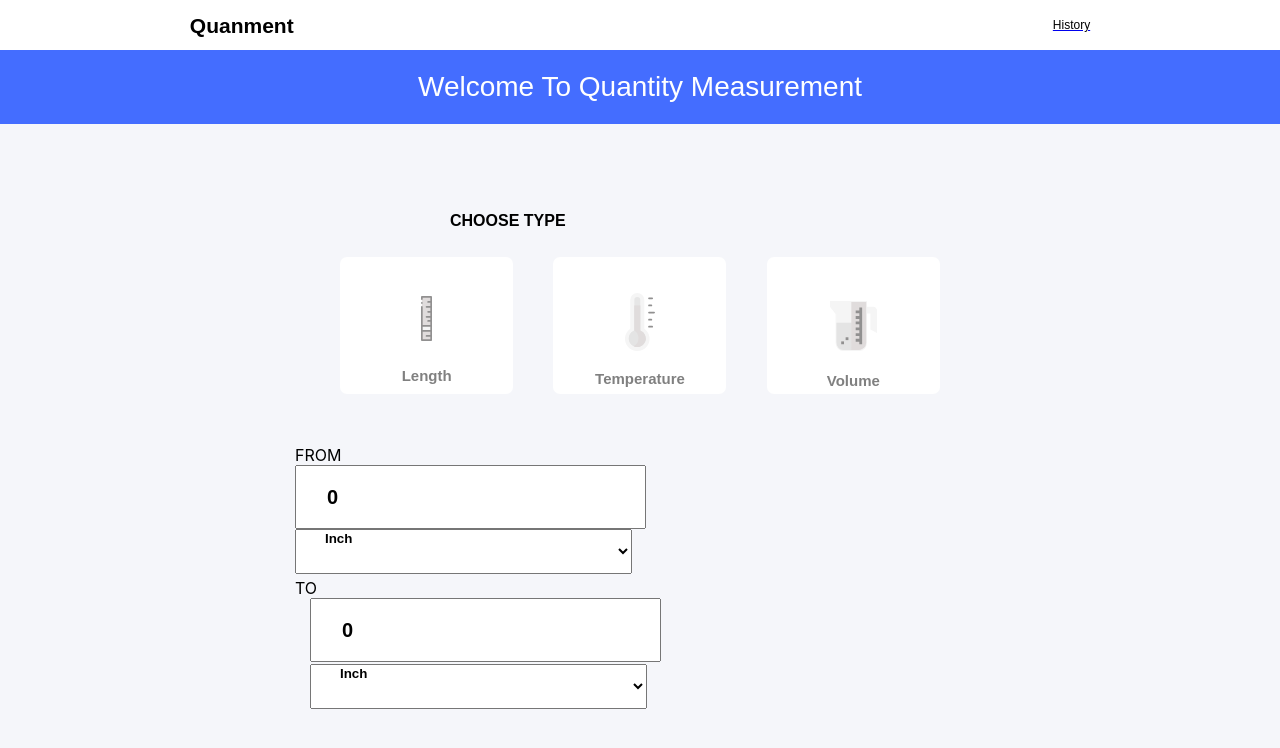
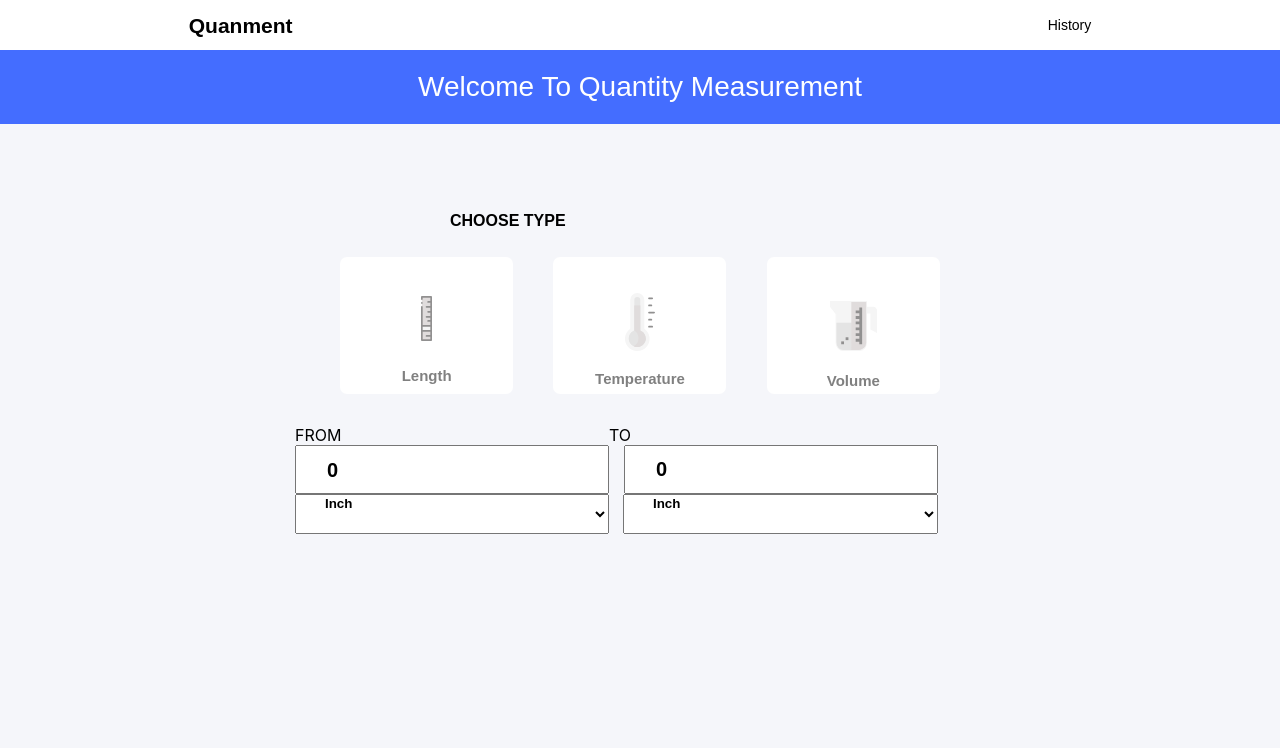
Before and after one commit to DattaDhebe/Quantity-Measurment-Frontend, a React (Create React App) app: page / in a window 1280 px wide. Shown: the top 748 px of the page. Built offline with nearby package versions, Linux system fonts and the light colour scheme.

Commit message:
Refactored : Did Adjustment in OptionType and and Removed History Underline.

```diff
--- a/package.json
+++ b/package.json
@@ -8,6 +8,7 @@
     "@testing-library/react": "^9.5.0",
     "@testing-library/user-event": "^7.2.1",
     "axios": "^0.19.2",
+    "node-sass": "^4.14.1",
     "react": "^16.13.1",
     "react-dom": "^16.13.1",
     "react-router-dom": "^5.2.0",
--- a/src/App.js
+++ b/src/App.js
@@ -1,8 +1,8 @@
 import React, { Component } from 'react';
 import { BrowserRouter as Router, Route } from 'react-router-dom';
-import "./CSS/table.css";
+import "./CSS/table.scss";
 import { History} from './Components/history'
-import { TopBar} from './Components/topBar'
+import { Dashboard } from './Components/Dashboard'
 import './App.css';
 
 class App extends Component {
@@ -10,7 +10,7 @@ class App extends Component {
     return (
     <div>
       <Router>
-      <Route exact path="/" component={TopBar} />
+      <Route exact path="/" component={Dashboard} />
       <Route  path="/quantitymeasurement/history" component={History} />
 
       </Router>
--- a/src/CSS/TopBar.css
+++ b/src/CSS/dashboard.scss
@@ -1,7 +1,7 @@
 .main{
     background-color: #F5F6FA;
     width: 100%;
-    height:790px;
+    height:990px;
     flex: 1 0 auto;
 }
 .topbar-container{
@@ -30,20 +30,22 @@
 .history{
     text-align: left;
     font-family: 'Poppins', sans-serif;
-    font-size: 12px;
+    font-size: 14px;
     line-height: 18px;
     letter-spacing: 0px;
     color: #000000;
     opacity: 1;
+    text-decoration: none;
 }
 
 .header-container{
-    max-width: 1600px;
+    max-width: 100%;
     height: 20vh;
     margin: 0 auto 0 auto;
     display: flex;
     flex-flow: column;
 }
+
 .header-text{
     background: #446DFF;
     padding: 22px;
@@ -57,6 +59,7 @@
     text-transform: capitalize;
     opacity: 1;
 }
+
 .home{
     display: flex;
     flex-direction: row;
@@ -279,31 +282,3 @@
     font-size: 12px;
     line-height: 15px;
 }
- @media only screen and (max-width: 1024px) {
-        .quanment{
-            color:red;
-        }
-       .header-container{{
-           max-width: 1600px;
-            Text-align:left;
-            display:flex;
-        }
-}
-
-@media screen and (device-width: 360px) {
-  .length{
-        width: 400px;
-        height:137px;
-    }
-    .header-container{
-            Text-align:90px;
-            width: 40px;
-        }
-        .main{
-            width: 100%;
-        }
-        .home{
-            width: 50%;
-        }
-    }
-}
--- a/src/CSS/optiontype.css
+++ b/src/CSS/optiontype.scss
@@ -7,12 +7,15 @@
   position: absolute;
   transform: translate(-50%,-50%);
   box-sizing: border-box;
+  display: flex;
 }
+
+
 
 .input{
     top: 427px;
     left: 412px;
-    height: 50px;
+    height: 35px;
     font-size: 20px;
     line-height: 40px;
     font-family: 'Montserrat', sans-serif;
@@ -24,18 +27,18 @@
     outline:none;
     padding: 5px;
     font-weight: bold;
-     text-indent: 25px;
+    text-indent: 25px;
     text-align: left;
     font: Medium 31px/40px Roboto;
     letter-spacing: 0px;
     color: #000000;
     opacity: 1;
-    width: 337px;
+    width: 300px;
 }
 .output{
     top: 427px;
-    left: 711px;
-    height: 50px;
+    left: 412px;
+    height: 35px;
     display:flex;
     padding: 5px;
     margin-left: 15px;
@@ -53,30 +56,32 @@
     color: #000000;
     opacity: 1;
     outline:none;
-    width: 337px;
+    width: 300px;
 }
+
 .outputselect{
-    top: 486px;
-    left: 717px;
-    width: 337px;
-    height: 45px;
-    margin-left: 15px;
+    top: 427px;
+    left: 385px;
+    width: 315px;
+    height: 40px;
+    display:inline-block;
+    font-weight: bold;
+    text-indent: 25px;
     display:flex;
-    font-weight: bold;
-    line-height: 15px;
-    display:inline-block;
-    text-indent: 25px;
+    line-height: 40px;
+    margin-left: auto;
+    //margin-left: 3%;
     flex-direction:column;
+    outline:none;
     align-items:center;
-    outline:none;
     Justify-content: center;
 
 }
 .select{
-    top: 471px;
+    top: 427px;
     left: 385px;
-    width: 337px;
-    height: 45px;
+    width: 314px;
+    height: 40px;
     display:inline-block;
     font-weight: bold;
     text-indent: 25px;
@@ -88,40 +93,10 @@
     Justify-content: center;
 
 }
+
 .form{
 
   overflow-x: auto;
   overflow-y: hidden;;
   display: inline-block;
 }
-
- @media only screen and (max-width: 1024px) {
-        .input,.select,.output,.outputselect{
-            width: 230px;
-            margin-right: 20px;
-            padding: 10px;
-        }
-        .box{
-            width: 690px;
-            left: 60%;
-        }
-}
-@media screen and (device-width: 360px)
-  {
-      .form{
-        width: 60px;
-        margin-top: 20px;
-        margin-right: 20px;
-        padding: 6px;
-      }
-      .input,.select,.output,.outputselect{
-            width: 10px;
-            margin-top: 20px;
-            margin-right: 20px;
-            padding: 6px;
-        }
-    .box{
-            width: 400px;
-            height: 270px;
-        }
-}
--- a/src/CSS/table.css
+++ b/src/CSS/table.scss
@@ -5,7 +5,6 @@
   width: 100%;
   font-size:20px;
 }
-
 
 #History tr:nth-child(even){background-color: #f2f2f2;}
 
--- a/src/Components/topBar.jsx
+++ b/src/Components/Dashboard.jsx
@@ -1,15 +1,14 @@
 import React from "react";
-import "../CSS/TopBar.css";
+import "../CSS/dashboard.scss";
 import Inactivescale from "../Assets/Inactivescale.svg";
 import scale from "../Assets/scale.svg";
 import hot from "../Assets/hot.svg";
 import beaker from "../Assets/beaker.svg";
 import Inactivehot from "../Assets/Inactivehot.svg";
 import Inactivebeaker from "../Assets/Inactivebeaker.svg";
-import {OptionType} from '../Components/optionType'
-import {Link } from "react-router-dom";
+import {OptionType} from './optionType'
 
-export class TopBar extends React.Component {
+export class Dashboard extends React.Component {
   constructor(props) {
 
         super(props);
@@ -70,53 +69,53 @@ export class TopBar extends React.Component {
 
 render() {
     return (
-    <div class="main">
-      <div class="topbar-container">
-        <div class="quanment">Quanment</div>
+    <div className="main">
+      <div className="topbar-container">
+        <div className="quanment">Quanment</div>
         <div/>
-         <Link to={{pathname:"/quantitymeasurement/history"}}><div class="history">History</div></Link>
+          <div className="history">History</div>
       </div>
-      <div class="header-container">
-         <span class="header-text" align="center">Welcome To Quantity Measurement</span>
+      <div className="header-container">
+         <span className="header-text" align="center">Welcome To Quantity Measurement</span>
       </div>
-      <div class="header">
-        <span class="header-span">CHOOSE TYPE</span>
+      <div className="header">
+        <span className="header-span">CHOOSE TYPE</span>
       </div>
-      <div class="home">
+      <div className="home">
       {
         this.state.openImg ?
-        <div class="length"  onClick={()=>this.lengthOption()}
+        <div className="length"  onClick={()=>this.lengthOption()}
            onMouseOver={this.handleColorToggle}
                           onMouseLeave={this.handleColorToggle}
-                ><img src={scale}  class="lengthimage" alt="Length"/>Length</div>:
-          <div class="image1" onClick={()=>this.lengthOption()}
+                ><img src={scale}  className="lengthimage" alt="Length"/>Length</div>:
+          <div className="image1" onClick={()=>this.lengthOption()}
            onMouseOver={this.handleColorToggle}
                 onMouseLeave={this.handleColorToggle}
-          ><img src={Inactivescale} class="lengthimage" alt="Length"/>Length</div>
+          ><img src={Inactivescale} className="lengthimage" alt="Length"/>Length</div>
       }
 
       {
         this.state.openImg1 ?
-          <div class="temperature" onClick={()=>this.temperatureOption()}
+          <div className="temperature" onClick={()=>this.temperatureOption()}
             onMouseOver={this.handleColorToggle1 }
                 onMouseLeave={this.handleColorToggle1 }
-              ><img src={hot}  class="tempimage" alt="Temperature"/>Temperature</div>:
-          <div class="image2" onClick={()=>this.temperatureOption()}
+              ><img src={hot}  className="tempimage" alt="Temperature"/>Temperature</div>:
+          <div className="image2" onClick={()=>this.temperatureOption()}
            onMouseOver={this.handleColorToggle1 }
                 onMouseLeave={this.handleColorToggle1 }
-            ><img src={Inactivehot}  class="tempimage" alt="Temperature"/>Temperature</div>
+            ><img src={Inactivehot}  className="tempimage" alt="Temperature"/>Temperature</div>
       }
 
       {
         this.state.openImg2 ?
-        <div class="volume"  onClick={()=>this.volumeOption()}
+        <div className="volume"  onClick={()=>this.volumeOption()}
            onMouseOver={this.handleColorToggle2}
                           onMouseLeave={this.handleColorToggle2}
-                ><img src={beaker}  class="volumeimage" alt="Volume"/>Volume</div>:
-          <div class="image3" onClick={()=>this.volumeOption()}
+                ><img src={beaker}  className="volumeimage" alt="Volume"/>Volume</div>:
+          <div className="image3" onClick={()=>this.volumeOption()}
            onMouseOver={this.handleColorToggle2}
                 onMouseLeave={this.handleColorToggle2}
-          ><img src={Inactivebeaker}  class="volumeimage" alt="Volume"/>Volume</div>
+          ><img src={Inactivebeaker}  className="volumeimage" alt="Volume"/>Volume</div>
       }
           <OptionType Units={this.state.options}/>
 
--- a/src/Components/history.jsx
+++ b/src/Components/history.jsx
@@ -6,7 +6,7 @@ import TableContainer from '@material-ui/core/TableContainer';
 import TableHead from '@material-ui/core/TableHead';
 import TableRow from '@material-ui/core/TableRow';
 import Paper from '@material-ui/core/Paper';
-import "../CSS/table.css";
+import "../CSS/table.scss";
 import historyService from '../Services/unitServices'
 let service = new historyService();
 
@@ -39,7 +39,7 @@ export class History extends React.Component {
         <Table stickyHeader aria-label="sticky table" id='History'>
           <TableHead>
             <TableRow>
-              <TableCell align="center" >Option Type</TableCell>
+              <TableCell align="center" >OptionType</TableCell>
               <TableCell align="center" >Value</TableCell>
               <TableCell align="center" >Result</TableCell>
               <TableCell align="center" >Date Of Creation</TableCell>
--- a/src/Components/optionType.jsx
+++ b/src/Components/optionType.jsx
@@ -1,5 +1,5 @@
 import React from "react";
-import "../CSS/optiontype.css";
+import "../CSS/optiontype.scss";
 import options from '../Services/unitServices'
 let service = new options();
 
@@ -51,7 +51,7 @@ render() {
     return (
     <div className='box'>
             <br />
-            <div className="optionContainer">
+            <div className="select-box ">
                 <div className="form">FROM <br/>
                     <input className="input" type={"number"} value={this.state.inputValue} onChange={(event)=>this.onChangeInput(event)}></input>
                     <br/>
@@ -61,6 +61,8 @@ render() {
                         })}
                     </select>
                 </div>
+            </div>
+            <div className="inputContainer">
                 <div className="form"> TO <br/>
                     <input className="output" type={"number"} value={this.state.outputValue} onChange={(event)=>this.onChangeInput(event)}></input><br/>
                     <select className="outputselect" value={this.state.outputUnit} onChange={(element)=>this.onChangeSecond(element)}>
@@ -70,7 +72,13 @@ render() {
                     </select>
                 </div>
             </div>
+            <div>
+
+
             </div>
+
+        </div>
+
     )
   }
 }
--- /dev/null
+++ b/src/Services/axiosServices.jsx
@@ -0,0 +1,17 @@
+import axios from 'axios';
+
+const apiUrl = 'http://beta.Measurment.com/api/measurement';
+
+class AxiosService {
+
+    get () {
+        console.log(" get in axios service ");
+    return   axios.get(apiUrl);
+    }
+
+    post(data){
+        console.log(" Id in axios service ",data);
+    return   axios.post(apiUrl,data);
+    }
+}
+export default AxiosService;
--- a/src/Services/unitServices.js
+++ b/src/Services/unitServices.jsx
@@ -1,17 +1,15 @@
-import axios from 'axios';
-
-const apiUrl = 'https://localhost:44313/api/measurement';
+import AxiosServices from './axiosServices';
 
 class Service {
 
     history() {
         console.log(" get in axios service ");
-    return   axios.get(apiUrl);
+        return AxiosServices.get();
     }
 
     optiontype(data){
         console.log(" Id in axios service ",data);
-    return   axios.post(apiUrl,data);
+        return AxiosServices.post();
     }
 }
 export default Service;
```
Also changed, not shown: 1 other file (tests, documents, lock files or other folders).
